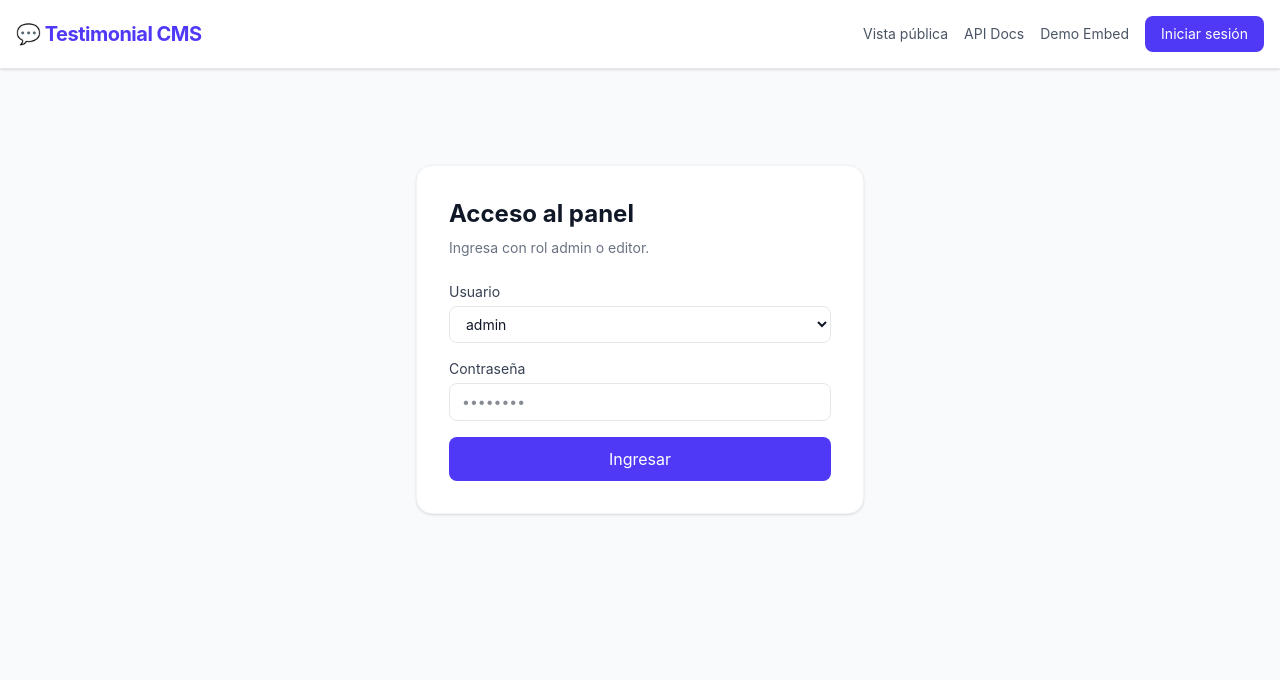
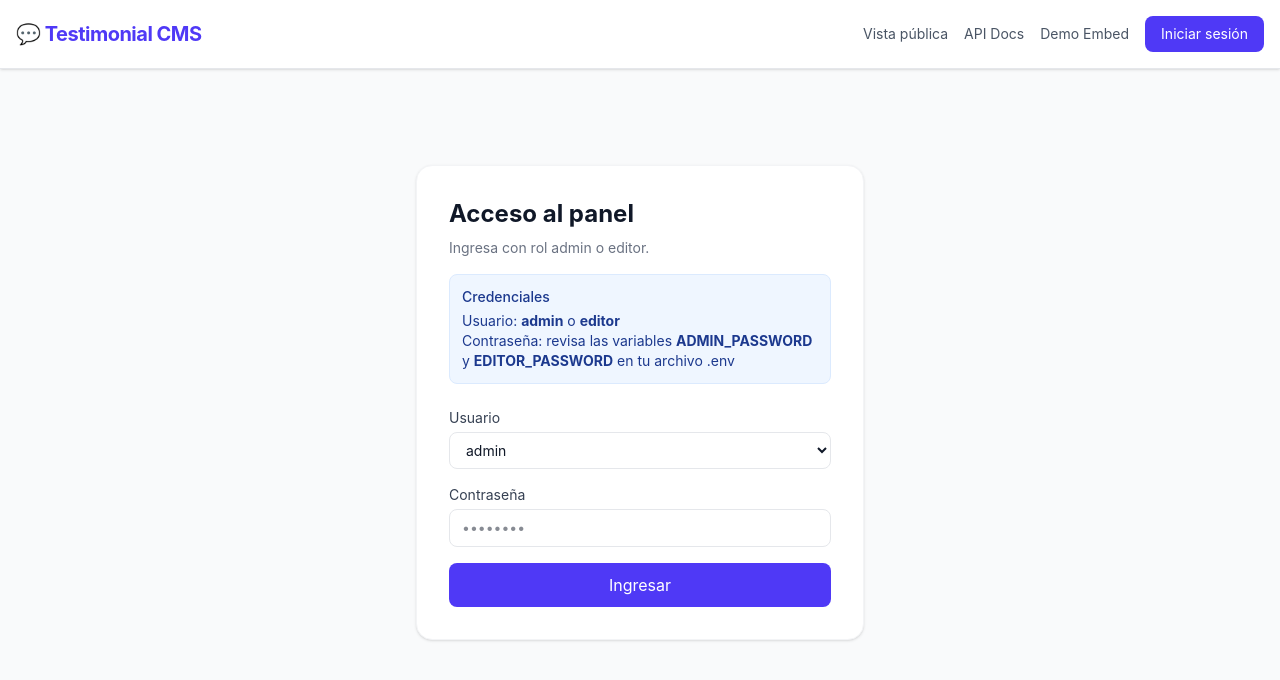
Before and after one commit to No-Country-simulation/testimonial-cms, a Next.js app: page /login in a window 1280 px wide. Shown: the top 680 px of the page. Built offline with nearby package versions, Linux system fonts and the light colour scheme; no server answers.

Commit message:
cambiando login

```diff
--- a/src/app/login/page.tsx
+++ b/src/app/login/page.tsx
@@ -27,14 +27,21 @@ export default function LoginPage() {
       return
     }
 
+    const payload = (await response.json().catch(() => null)) as { error?: string } | null
     setLoading(false)
-      setError('Credenciales incorrectas')
+    setError(payload?.error || 'No se pudo iniciar sesión')
   }
 
   return (
     <div className="max-w-md mx-auto mt-16 bg-white rounded-2xl border border-gray-100 shadow-sm p-8">
       <h1 className="text-2xl font-bold text-gray-900 mb-2">Acceso al panel</h1>
-       <p className="text-sm text-gray-500 mb-6">Ingresa con rol admin o editor.</p>
+      <p className="text-sm text-gray-500 mb-4">Ingresa con rol admin o editor.</p>
+
+      <div className="mb-6 rounded-lg border border-blue-100 bg-blue-50 p-3 text-sm text-blue-900">
+        <p className="font-medium mb-1">Credenciales</p>
+        <p>Usuario: <strong>admin</strong> o <strong>editor</strong></p>
+        <p>Contraseña: revisa las variables <strong>ADMIN_PASSWORD</strong> y <strong>EDITOR_PASSWORD</strong> en tu archivo .env</p>
+      </div>
 
       <form onSubmit={handleSubmit} className="space-y-4">
         <div>
```
Lines whose indentation alone changed are shown as unchanged.
